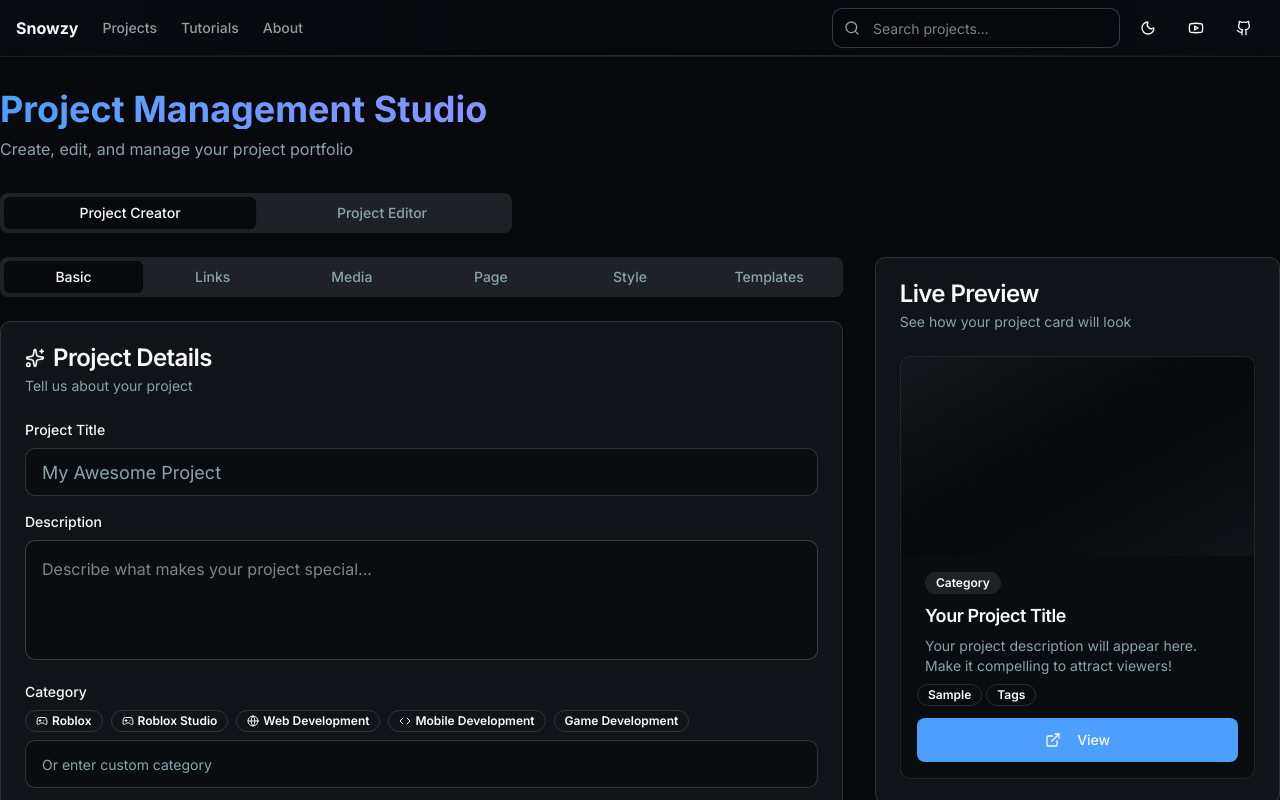
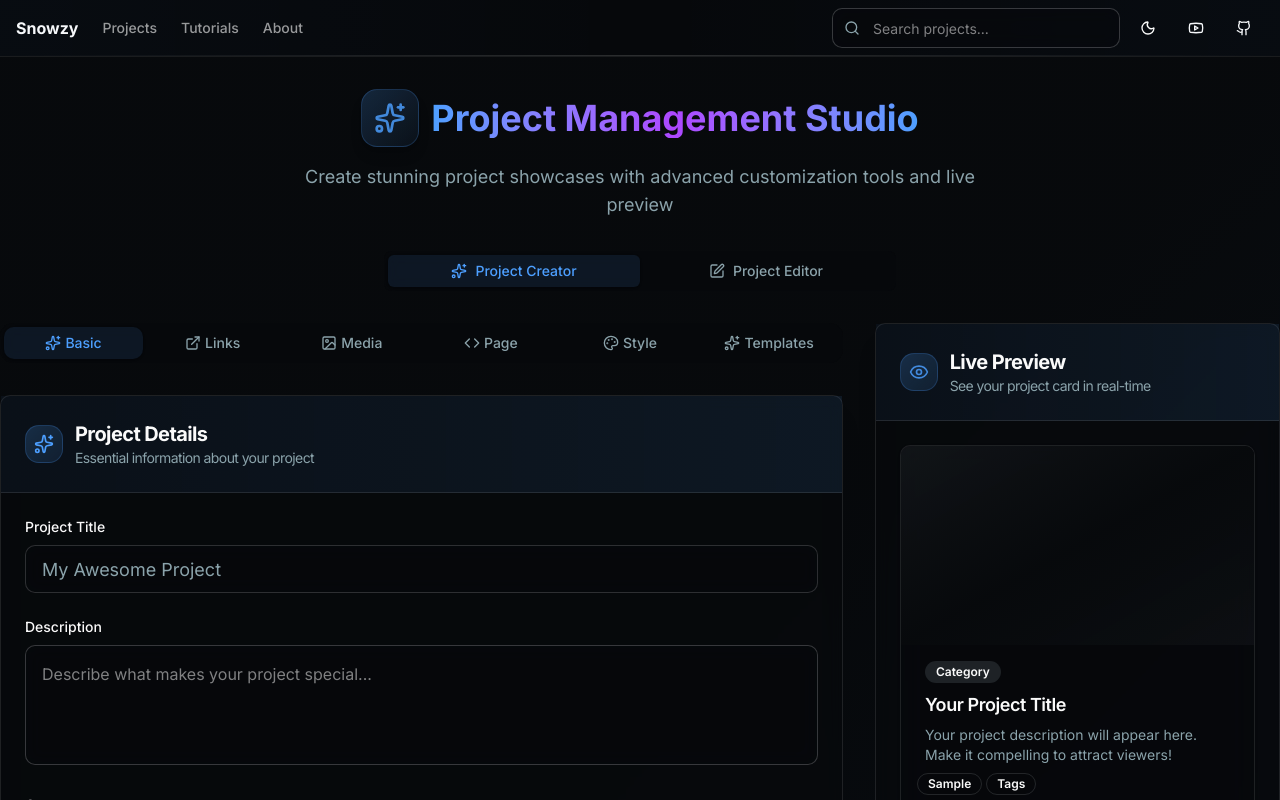
Before and after one commit to qborder/snowzy-project, a Next.js app: page /dev/projects in a window 1280 px wide. Shown: the top 800 px of the page. Built offline with nearby package versions, Linux system fonts and the light colour scheme.

Commit message:
Update page.tsx

```diff
--- a/src/app/dev/projects/page.tsx
+++ b/src/app/dev/projects/page.tsx
@@ -9,7 +9,7 @@ import { Badge } from "@/components/ui/badge"
 import { GradientPicker } from "@/components/ui/gradient-picker"
 import { Card, CardContent, CardDescription, CardHeader, CardTitle } from "@/components/ui/card"
 import { Tabs, TabsContent, TabsList, TabsTrigger } from "@/components/ui/tabs"
-import { Upload, Sparkles, Code, Gamepad2, Globe, X, ImageIcon, Palette } from "lucide-react"
+import { Upload, Sparkles, Code, Gamepad2, Globe, X, ImageIcon, Palette, Edit, ExternalLink, Eye, Tag } from "lucide-react"
 import { Switch } from "@/components/ui/switch"
 import { ProjectEditor } from "@/components/project-editor"
 import { MarkdownEditor } from "@/components/markdown-editor"
@@ -353,16 +353,28 @@ export default function DevProjectsPage() {
   }
 
   return (
-    <div className="container mx-auto max-w-7xl py-8">
-      <div className="mb-8">
-        <h1 className="text-4xl font-bold mb-2 bg-gradient-to-r from-primary to-purple-400 bg-clip-text text-transparent">Project Management Studio</h1>
-        <p className="text-muted-foreground">Create, edit, and manage your project portfolio</p>
-      </div>
+    <div className="min-h-screen bg-gradient-to-br from-background via-background/95 to-primary/5">
+      <div className="container mx-auto max-w-7xl py-8">
+        <div className="mb-8 text-center">
+          <div className="inline-flex items-center gap-3 mb-4">
+            <div className="p-3 bg-gradient-to-br from-primary/20 to-primary/5 rounded-2xl border border-primary/20 shadow-lg">
+              <Sparkles className="h-8 w-8 text-primary animate-pulse" />
+            </div>
+            <h1 className="text-4xl font-bold bg-gradient-to-r from-primary via-purple-500 to-primary bg-clip-text text-transparent">Project Management Studio</h1>
+          </div>
+          <p className="text-muted-foreground text-lg max-w-2xl mx-auto">Create stunning project showcases with advanced customization tools and live preview</p>
+        </div>
 
-      <Tabs value={activeTab} onValueChange={handleTabChange} className="space-y-6">
-        <TabsList className="grid w-full grid-cols-2 max-w-lg">
-          <TabsTrigger value="creator">Project Creator</TabsTrigger>
-          <TabsTrigger value="editor">Project Editor</TabsTrigger>
+      <Tabs value={activeTab} onValueChange={handleTabChange} className="space-y-8">
+        <TabsList className="grid w-full grid-cols-2 max-w-lg mx-auto bg-background/60 backdrop-blur-sm border-white/20">
+          <TabsTrigger value="creator" className="data-[state=active]:bg-primary/10 data-[state=active]:text-primary data-[state=active]:border-primary/20">
+            <Sparkles className="h-4 w-4 mr-2" />
+            Project Creator
+          </TabsTrigger>
+          <TabsTrigger value="editor" className="data-[state=active]:bg-primary/10 data-[state=active]:text-primary data-[state=active]:border-primary/20">
+            <Edit className="h-4 w-4 mr-2" />
+            Project Editor
+          </TabsTrigger>
         </TabsList>
 
         <TabsContent value="creator" className="space-y-6">
@@ -415,27 +427,49 @@ export default function DevProjectsPage() {
 
           <div className="grid gap-8 lg:grid-cols-3">
             <div className="lg:col-span-2">
-              <Tabs defaultValue="basic" className="space-y-6">
-            <TabsList className="grid w-full grid-cols-6">
-              <TabsTrigger value="basic">Basic</TabsTrigger>
-              <TabsTrigger value="links">Links</TabsTrigger>
-              <TabsTrigger value="media">Media</TabsTrigger>
-              <TabsTrigger value="content">Page</TabsTrigger>
-              <TabsTrigger value="style">Style</TabsTrigger>
-              <TabsTrigger value="templates">Templates</TabsTrigger>
+              <Tabs defaultValue="basic" className="space-y-8">
+            <TabsList className="grid w-full grid-cols-6 bg-background/60 backdrop-blur-sm border-white/10 p-1 rounded-xl">
+              <TabsTrigger value="basic" className="data-[state=active]:bg-primary/10 data-[state=active]:text-primary rounded-lg">
+                <Sparkles className="h-4 w-4 mr-1" />
+                Basic
+              </TabsTrigger>
+              <TabsTrigger value="links" className="data-[state=active]:bg-primary/10 data-[state=active]:text-primary rounded-lg">
+                <ExternalLink className="h-4 w-4 mr-1" />
+                Links
+              </TabsTrigger>
+              <TabsTrigger value="media" className="data-[state=active]:bg-primary/10 data-[state=active]:text-primary rounded-lg">
+                <ImageIcon className="h-4 w-4 mr-1" />
+                Media
+              </TabsTrigger>
+              <TabsTrigger value="content" className="data-[state=active]:bg-primary/10 data-[state=active]:text-primary rounded-lg">
+                <Code className="h-4 w-4 mr-1" />
+                Page
+              </TabsTrigger>
+              <TabsTrigger value="style" className="data-[state=active]:bg-primary/10 data-[state=active]:text-primary rounded-lg">
+                <Palette className="h-4 w-4 mr-1" />
+                Style
+              </TabsTrigger>
+              <TabsTrigger value="templates" className="data-[state=active]:bg-primary/10 data-[state=active]:text-primary rounded-lg">
+                <Sparkles className="h-4 w-4 mr-1" />
+                Templates
+              </TabsTrigger>
             </TabsList>
 
             <form onSubmit={onSubmit}>
               <TabsContent value="basic" className="space-y-6">
-                <Card>
-                  <CardHeader>
-                    <CardTitle className="flex items-center gap-2">
-                      <Sparkles className="h-5 w-5" />
-                      Project Details
+                <Card className="bg-background/60 backdrop-blur-sm border-white/10 shadow-xl">
+                  <CardHeader className="bg-gradient-to-r from-primary/5 to-primary/10 border-b border-white/10">
+                    <CardTitle className="flex items-center gap-3">
+                      <div className="p-2 bg-gradient-to-br from-primary/20 to-primary/10 rounded-xl border border-primary/20">
+                        <Sparkles className="h-5 w-5 text-primary" />
+                      </div>
+                      <div>
+                        <p className="text-xl font-bold">Project Details</p>
+                        <p className="text-sm text-muted-foreground font-normal">Essential information about your project</p>
+                      </div>
                     </CardTitle>
-                    <CardDescription>Tell us about your project</CardDescription>
                   </CardHeader>
-                  <CardContent className="space-y-4">
+                  <CardContent className="space-y-6 p-6">
                     <div>
                       <label className="text-sm font-medium mb-2 block">Project Title</label>
                       <EnhancedInput value={title} onChange={e => setTitle(e.target.value)} placeholder="My Awesome Project" className="text-lg" />
@@ -471,12 +505,19 @@ export default function DevProjectsPage() {
                   </CardContent>
                 </Card>
 
-                <Card>
-                  <CardHeader>
-                    <CardTitle>Technologies & Tags</CardTitle>
-                    <CardDescription>Add tags to help others find your project</CardDescription>
+                <Card className="bg-background/60 backdrop-blur-sm border-white/10 shadow-xl">
+                  <CardHeader className="bg-gradient-to-r from-primary/5 to-primary/10 border-b border-white/10">
+                    <CardTitle className="flex items-center gap-3">
+                      <div className="p-2 bg-gradient-to-br from-primary/20 to-primary/10 rounded-xl border border-primary/20">
+                        <Tag className="h-5 w-5 text-primary" />
+                      </div>
+                      <div>
+                        <p className="text-xl font-bold">Technologies & Tags</p>
+                        <p className="text-sm text-muted-foreground font-normal">Help others discover your project</p>
+                      </div>
+                    </CardTitle>
                   </CardHeader>
-                  <CardContent className="space-y-4">
+                  <CardContent className="space-y-6 p-6">
                     <div>
                       <div className="flex flex-wrap gap-2 mb-3">
                         {tags.map(tag => (
@@ -512,12 +553,19 @@ export default function DevProjectsPage() {
               </TabsContent>
 
               <TabsContent value="links" className="space-y-6">
-                <Card>
-                  <CardHeader>
-                    <CardTitle>Project Links</CardTitle>
-                    <CardDescription>Add URLs to showcase your project</CardDescription>
+                <Card className="bg-background/60 backdrop-blur-sm border-white/10 shadow-xl">
+                  <CardHeader className="bg-gradient-to-r from-primary/5 to-primary/10 border-b border-white/10">
+                    <CardTitle className="flex items-center gap-3">
+                      <div className="p-2 bg-gradient-to-br from-primary/20 to-primary/10 rounded-xl border border-primary/20">
+                        <ExternalLink className="h-5 w-5 text-primary" />
+                      </div>
+                      <div>
+                        <p className="text-xl font-bold">Project Links</p>
+                        <p className="text-sm text-muted-foreground font-normal">Connect your project resources</p>
+                      </div>
+                    </CardTitle>
                   </CardHeader>
-                  <CardContent className="space-y-4">
+                  <CardContent className="space-y-6 p-6">
                     <div>
                       <label className="text-sm font-medium mb-2 block">GitHub Repository</label>
                       <EnhancedInput value={githubUrl} onChange={e => setGithubUrl(e.target.value)} placeholder="https://github.com/username/repo" />
@@ -545,15 +593,19 @@ export default function DevProjectsPage() {
               </TabsContent>
 
               <TabsContent value="media" className="space-y-6">
-                <Card>
-                  <CardHeader>
-                    <CardTitle className="flex items-center gap-2">
-                      <ImageIcon className="h-5 w-5" />
-                      Project Image
+                <Card className="bg-background/60 backdrop-blur-sm border-white/10 shadow-xl">
+                  <CardHeader className="bg-gradient-to-r from-primary/5 to-primary/10 border-b border-white/10">
+                    <CardTitle className="flex items-center gap-3">
+                      <div className="p-2 bg-gradient-to-br from-primary/20 to-primary/10 rounded-xl border border-primary/20">
+                        <ImageIcon className="h-5 w-5 text-primary" />
+                      </div>
+                      <div>
+                        <p className="text-xl font-bold">Project Image</p>
+                        <p className="text-sm text-muted-foreground font-normal">Visual showcase for your project</p>
+                      </div>
                     </CardTitle>
-                    <CardDescription>Add a cover image for your project</CardDescription>
                   </CardHeader>
-                  <CardContent className="space-y-4">
+                  <CardContent className="space-y-6 p-6">
                     <input
                       ref={fileInputRef}
                       type="file"
@@ -1128,12 +1180,19 @@ Instructions for contributors..."
           </div>
 
           <div className="lg:col-span-1">
-            <Card className="sticky top-8">
-              <CardHeader>
-                <CardTitle>Live Preview</CardTitle>
-                <CardDescription>See how your project card will look</CardDescription>
+            <Card className="sticky top-8 bg-background/60 backdrop-blur-sm border-white/10 shadow-xl">
+              <CardHeader className="bg-gradient-to-r from-primary/5 to-primary/10 border-b border-white/10">
+                <CardTitle className="flex items-center gap-3">
+                  <div className="p-2 bg-gradient-to-br from-primary/20 to-primary/10 rounded-xl border border-primary/20">
+                    <Eye className="h-5 w-5 text-primary animate-pulse" />
+                  </div>
+                  <div>
+                    <p className="text-xl font-bold">Live Preview</p>
+                    <p className="text-sm text-muted-foreground font-normal">See your project card in real-time</p>
+                  </div>
+                </CardTitle>
               </CardHeader>
-              <CardContent>
+              <CardContent className="p-6">
                 <ProjectCard
                   title={title || "Your Project Title"}
                   description={description || "Your project description will appear here. Make it compelling to attract viewers!"}
@@ -1166,6 +1225,7 @@ Instructions for contributors..."
         </TabsContent>
 
       </Tabs>
+      </div>
     </div>
   )
 }
```
